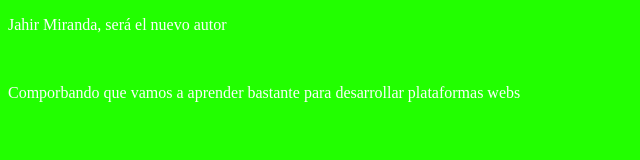
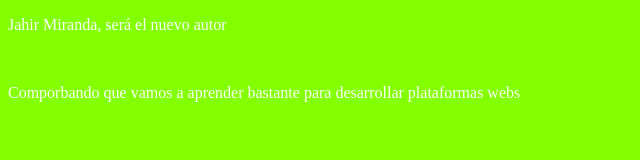
Before and after one commit to J3Tesla/FrontEnd, a plain HTML site: page index.html in a window 1280 px wide. Shown: the whole page, without its empty margins (0-640 px from the left). Drawn offline with Linux system fonts and the light colour scheme.

Commit message:
cambie color de backgroun

```diff
--- a/index.html
+++ b/index.html
@@ -6,7 +6,7 @@
     <title>Jahir</title>
     <style>
         body{
-            background-color: rgb(34, 255, 0);
+            background-color: rgb(132, 255, 0);
             color:rgb(252, 252, 252);
             size: 1550;
             border-color: aqua;
@@ -21,5 +21,6 @@
     </section>
 <body>
 
+
 </body>
 </html>
```
